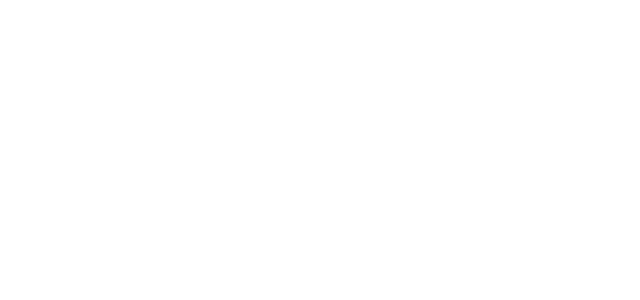
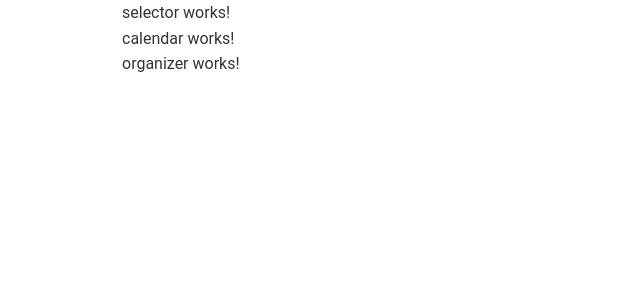
Before and after one commit to gonzoibox/ng-organizer, an Angular app in the folder organizer/: page / in a window 1280 px wide. Shown: the top 300 px of the page, without its empty margins (0-640 px from the left). Built offline with nearby package versions, Linux system fonts and the light colour scheme.

Commit message:
add components root selectors to app.component

```diff
--- a/organizer/src/app/app.component.html
+++ b/organizer/src/app/app.component.html
@@ -1,13 +1,13 @@
 <div class="container">
-  <header class="header">
-
+  <header>
+    <app-selector></app-selector>
   </header>
 
   <main>
-
+    <app-calendar></app-calendar>
   </main>
 
   <div>
-
+    <app-organizer></app-organizer>
   </div>
 </div>
```
